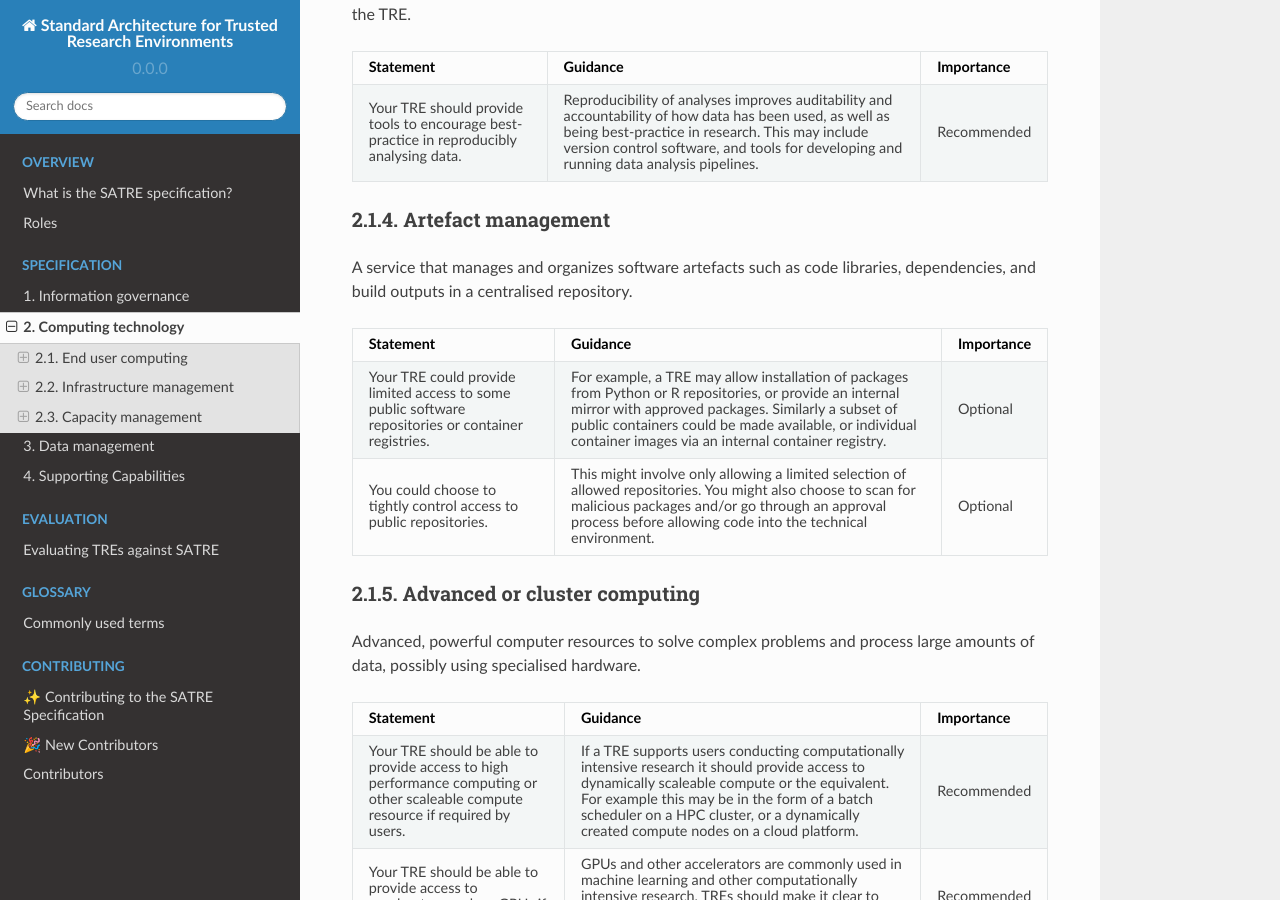
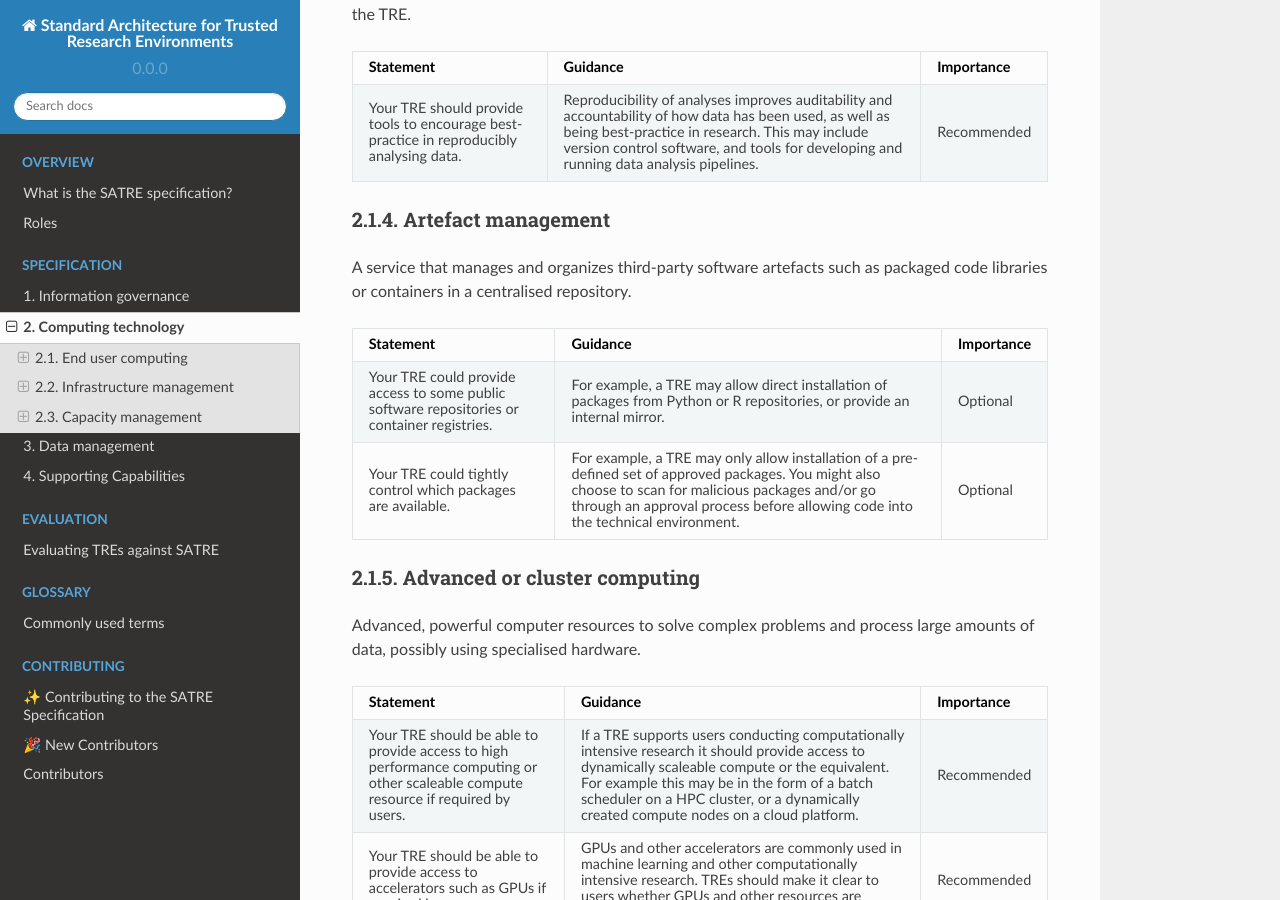
Before and after one commit to sa-tre/satre-specification, a Sphinx documentation site: the page built from docs/source/pillars/computing_technology.md, in a window 1280 px wide and 900 px high, scrolled down 2410 px. Built offline with Sphinx 7.4.7 and the Read the Docs theme 2.0.0, drawn with Linux system fonts in a browser that asks for light colours.

Commit message:
:memo: Disentangle software repository options

````diff
--- a/docs/source/pillars/computing_technology.md
+++ b/docs/source/pillars/computing_technology.md
@@ -106,7 +106,7 @@ Systems and tools providing version control and collaboration features for code
 
 ### Artefact management
 
-A service that manages and organizes software artefacts such as code libraries, dependencies, and build outputs in a centralised repository.
+A service that manages and organizes third-party software artefacts such as packaged code libraries or containers in a centralised repository.
 
 ```{list-table}
 :header-rows: 1
@@ -115,12 +115,11 @@ A service that manages and organizes software artefacts such as code libraries,
 * - Statement
   - Guidance
   - Importance
-* - Your TRE could provide limited access to some public software repositories or container registries.
-  - For example, a TRE may allow installation of packages from Python or R repositories, or provide an internal mirror with approved packages.
-    Similarly a subset of public containers could be made available, or individual container images via an internal container registry.
+* - Your TRE could provide access to some public software repositories or container registries.
+  - For example, a TRE may allow direct installation of packages from Python or R repositories, or provide an internal mirror.
   - Optional
-* - You could choose to tightly control access to public repositories.
-  - This might involve only allowing a limited selection of allowed repositories.
+* - Your TRE could tightly control which packages are available.
+  - For example, a TRE may only allow installation of a pre-defined set of approved packages.
     You might also choose to scan for malicious packages and/or go through an approval process before allowing code into the technical environment.
   - Optional
 ```
````
